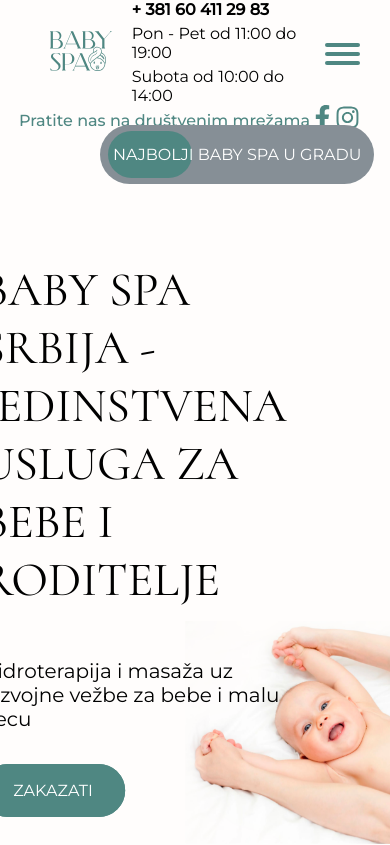
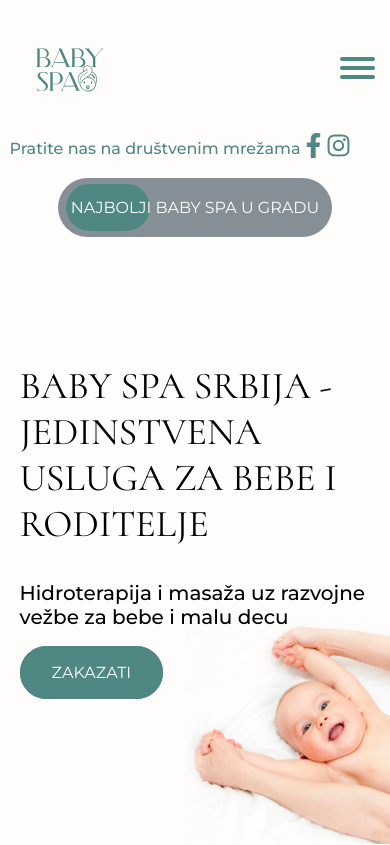
Before and after one commit to jimmyatv/myBabySpa, a React (Create React App) app: page / in a window 390 px wide. Shown: the top 845 px of the page. Built offline with nearby package versions, Linux system fonts and the light colour scheme.

Commit message:
Header - Responsive | 80%

```diff
--- a/src/components/Header/Header.css
+++ b/src/components/Header/Header.css
@@ -175,3 +175,14 @@
         font-weight: bold;
     }
 }
+
+/* Media Query */
+@media screen and (max-width: 576px) {
+    .working-hours {
+        display: none;
+    }
+
+    .header {
+        padding: 1.5rem;
+    }
+}
--- a/src/components/Hero/Hero.css
+++ b/src/components/Hero/Hero.css
@@ -60,7 +60,7 @@
     margin: 5rem 0;
 }
 
-.social{
+.social {
     display: flex;
     justify-content: end;
     margin-right: 3rem;
@@ -72,12 +72,49 @@
     cursor: pointer;
     transition: var(--transition);
 }
+
 .social-icon:hover {
     color: #6ca39f;
 }
 
-.social span:nth-child(1){
+.social span:nth-child(1) {
     font-weight: 500;
     display: flex;
     align-items: center;
 }
+
+/* Media Query max-width 576px */
+@media screen and (max-width: 576px) {
+    .social {
+        justify-content: center;
+    }
+
+    .hero-text {
+        top: 43%;
+        left: 0;
+        right: 0;
+        margin: auto;
+        transform: none;
+        width: 90%;
+    }
+
+    .hero-text>p {
+        margin: 3.4rem 0;
+        font-weight: 500;
+    }
+
+    .hero-text>h1 {
+        font-size: 3.8rem;
+    }
+
+    .the-best-babyspa {
+        left: 0;
+        right: 0;
+        margin: 4.5rem auto;
+    }
+}
+
+/* Media Query max-width 375px - iPhone SE */
+@media screen and (max-width: 375px) {
+
+}
```
